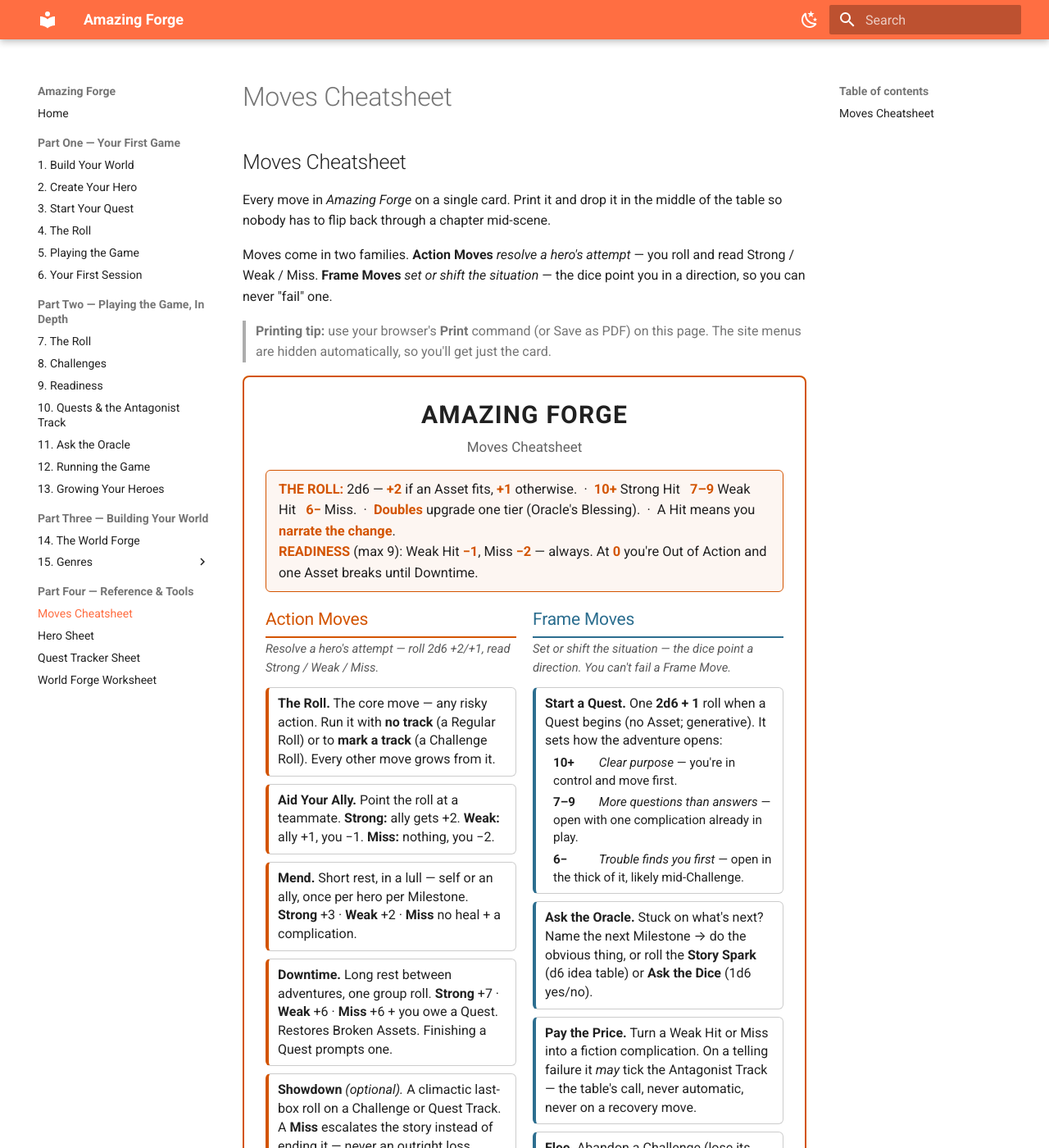
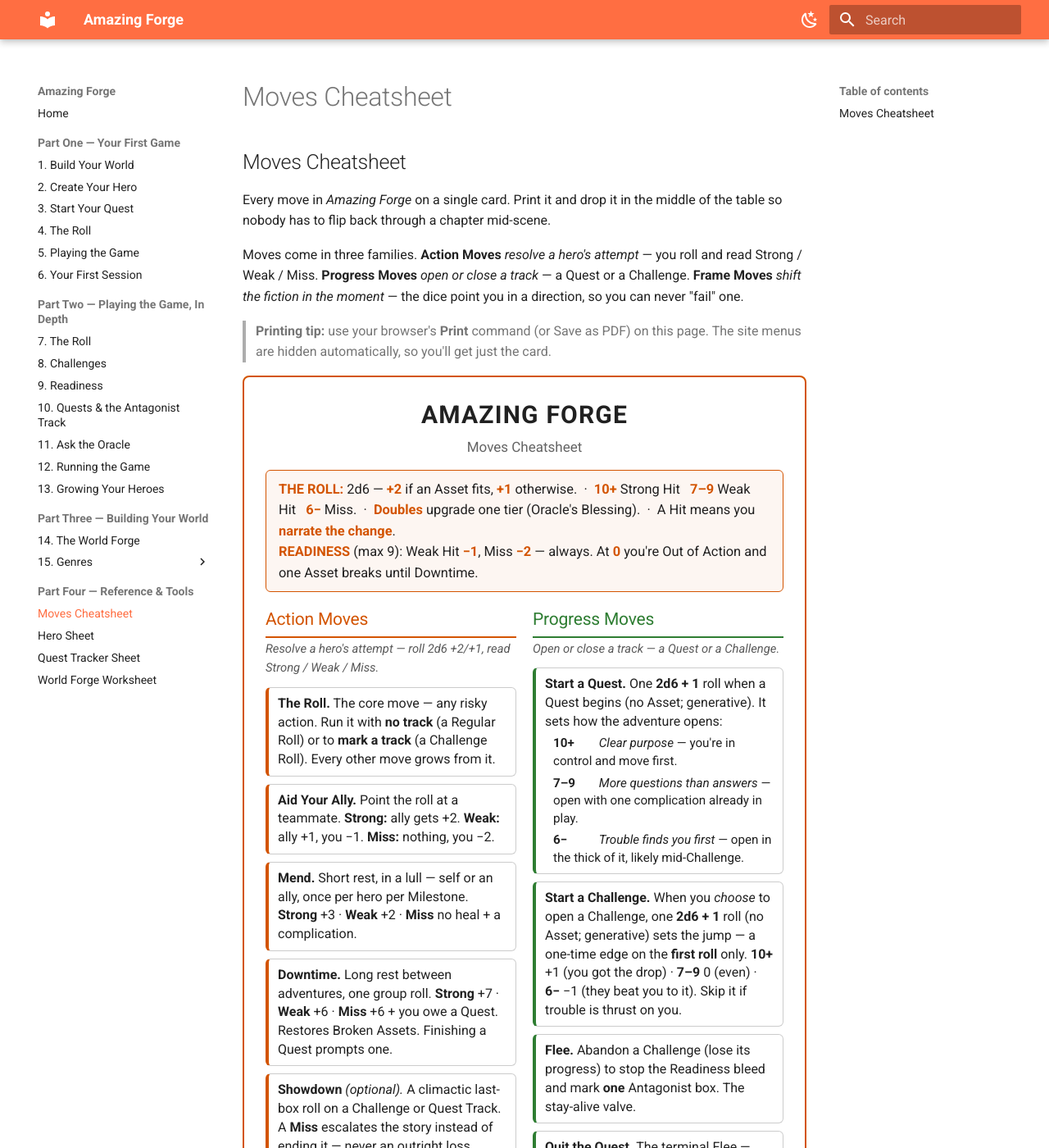
Before and after one commit to Ian-Hitt/amazing-forge, an MkDocs documentation site: the page built from docs/part-four/moves-cheatsheet.md, in a window 1280 px wide and 1400 px high. Shown: the whole window at 82% size. Built offline with MkDocs 1.6.1 and Material for MkDocs 9.7.7, drawn with Linux system fonts in a browser that asks for light colours; some of the changed text lies outside the part shown.

Commit message:
Add Start a Challenge move; re-sort moves into three families
Restructure the move taxonomy from two families (Action/Frame) to three
(Action / Progress / Frame): the old Frame family was doing two jobs —
opening/closing progress tracks and coloring the fiction. Progress moves
(Start a Quest, Start a Challenge, Flee, Quit the Quest) now stand apart
from Frame moves (Ask the Oracle, Pay the Price).

Add the Start a Challenge move (Ch.8): a 2d6+1 generative opening rolled
when heroes deliberately initiate a Challenge, granting a one-time +1/0/-1
to the first roll. Sim-cleared as a negligible, mostly-flavor nudge.

Relay the Part Four Moves Cheatsheet into the three families.

Co-Authored-By: Claude Opus 4.8 (1M context) <noreply@anthropic.com>

```diff
--- a/docs/part-four/moves-cheatsheet.md
+++ b/docs/part-four/moves-cheatsheet.md
@@ -2,7 +2,7 @@
 
 Every move in *Amazing Forge* on a single card. Print it and drop it in the middle of the table so nobody has to flip back through a chapter mid-scene.
 
-Moves come in two families. **Action Moves** *resolve a hero's attempt* — you roll and read Strong / Weak / Miss. **Frame Moves** *set or shift the situation* — the dice point you in a direction, so you can never "fail" one.
+Moves come in three families. **Action Moves** *resolve a hero's attempt* — you roll and read Strong / Weak / Miss. **Progress Moves** *open or close a track* — a Quest or a Challenge. **Frame Moves** *shift the fiction in the moment* — the dice point you in a direction, so you can never "fail" one.
 
 > **Printing tip:** use your browser's **Print** command (or Save as PDF) on this page. The site menus are hidden automatically, so you'll get just the card.
 
@@ -27,9 +27,12 @@ Moves come in two families. **Action Moves** *resolve a hero's attempt* — you
 .af-fam h3 { margin: 0 0 0.1rem; padding-bottom: 0.2rem; border-bottom: 2px solid; font-size: 1.05rem; }
 .af-fam .af-famsub { font-size: 0.74rem; font-style: italic; opacity: 0.75; margin: 0 0 0.55rem; }
 .af-action h3 { border-color: #d35400; color: #d35400; }
+.af-progress h3 { border-color: #2e7d32; color: #2e7d32; }
 .af-frame h3 { border-color: #2c6e8f; color: #2c6e8f; }
+.af-rightcol .af-fam.af-frame { margin-top: 0.9rem; }
 .af-move { font-size: 0.8rem; line-height: 1.42; padding: 0.4rem 0.55rem; margin-bottom: 0.45rem; border: 1px solid #ccc; border-radius: 6px; border-left-width: 4px; }
 .af-action .af-move { border-left-color: #d35400; }
+.af-progress .af-move { border-left-color: #2e7d32; }
 .af-frame .af-move { border-left-color: #2c6e8f; }
 .af-mname { font-weight: 700; }
 .af-tier { font-size: 0.76rem; margin: 0.25rem 0 0 0.5rem; }
@@ -68,9 +71,10 @@ Moves come in two families. **Action Moves** *resolve a hero's attempt* — you
       <div class="af-move"><span class="af-mname">Showdown</span> <i>(optional).</i> A climactic last-box roll on a Challenge or Quest Track. A <b>Miss</b> escalates the story instead of ending it &mdash; never an outright loss, never advances the Antagonist Track.</div>
     </div>
 
-    <div class="af-fam af-frame">
-      <h3>Frame Moves</h3>
-      <p class="af-famsub">Set or shift the situation &mdash; the dice point a direction. You can't fail a Frame Move.</p>
+    <div class="af-rightcol">
+    <div class="af-fam af-progress">
+      <h3>Progress Moves</h3>
+      <p class="af-famsub">Open or close a track &mdash; a Quest or a Challenge.</p>
 
       <div class="af-move"><span class="af-mname">Start a Quest.</span> One <b>2d6 + 1</b> roll when a Quest begins (no Asset; generative). It sets how the adventure opens:
         <div class="af-tier"><b>10+</b> <i>Clear purpose</i> &mdash; you're in control and move first.</div>
@@ -78,15 +82,23 @@ Moves come in two families. **Action Moves** *resolve a hero's attempt* — you
         <div class="af-tier"><b>6&minus;</b> <i>Trouble finds you first</i> &mdash; open in the thick of it, likely mid-Challenge.</div>
       </div>
 
-      <div class="af-move"><span class="af-mname">Ask the Oracle.</span> Stuck on what's next? Name the next Milestone &rarr; do the obvious thing, or roll the <b>Story Spark</b> (d6 idea table) or <b>Ask the Dice</b> (1d6 yes/no).</div>
-
-      <div class="af-move"><span class="af-mname">Pay the Price.</span> Turn a Weak Hit or Miss into a fiction complication. On a telling failure it <i>may</i> tick the Antagonist Track &mdash; the table's call, never automatic, never on a recovery move.</div>
+      <div class="af-move"><span class="af-mname">Start a Challenge.</span> When you <i>choose</i> to open a Challenge, one <b>2d6 + 1</b> roll (no Asset; generative) sets the jump &mdash; a one-time edge on the <b>first roll</b> only. <b>10+</b> +1 (you got the drop) &middot; <b>7&ndash;9</b> 0 (even) &middot; <b>6&minus;</b> &minus;1 (they beat you to it). Skip it if trouble is thrust on you.</div>
 
       <div class="af-move"><span class="af-mname">Flee.</span> Abandon a Challenge (lose its progress) to stop the Readiness bleed and mark <b>one</b> Antagonist box. The stay-alive valve.</div>
 
       <div class="af-move"><span class="af-mname">Quit the Quest.</span> The terminal Flee &mdash; give up the whole Quest. No penalty and no bonus; the loss seeds your next Quest.</div>
     </div>
+
+    <div class="af-fam af-frame">
+      <h3>Frame Moves</h3>
+      <p class="af-famsub">Shift the fiction in the moment &mdash; the dice point a direction. You can't fail a Frame Move.</p>
+
+      <div class="af-move"><span class="af-mname">Ask the Oracle.</span> Stuck on what's next? Name the next Milestone &rarr; do the obvious thing, or roll the <b>Story Spark</b> (d6 idea table) or <b>Ask the Dice</b> (1d6 yes/no).</div>
+
+      <div class="af-move"><span class="af-mname">Pay the Price.</span> Turn a Weak Hit or Miss into a fiction complication. On a telling failure it <i>may</i> tick the Antagonist Track &mdash; the table's call, never automatic, never on a recovery move.</div>
+    </div>
+    </div>
   </div>
 
-  <p class="af-ref"><b>Full rules:</b> The Roll &amp; Aid Your Ally &mdash; Ch.7. &nbsp; Challenges, Flee &amp; Showdown &mdash; Ch.8. &nbsp; Readiness, Mend, Downtime &amp; Pay the Price &mdash; Ch.9. &nbsp; Quests, Start a Quest &amp; Quit the Quest &mdash; Ch.10. &nbsp; Ask the Oracle &mdash; Ch.11.</p>
+  <p class="af-ref"><b>Full rules:</b> The Roll &amp; Aid Your Ally &mdash; Ch.7. &nbsp; Challenges, Start a Challenge, Flee &amp; Showdown &mdash; Ch.8. &nbsp; Readiness, Mend, Downtime &amp; Pay the Price &mdash; Ch.9. &nbsp; Quests, Start a Quest &amp; Quit the Quest &mdash; Ch.10. &nbsp; Ask the Oracle &mdash; Ch.11.</p>
 </div>
```
Also changed, not shown: docs/part-two/08-challenges.md (+16 -0 lines), 1 other file.
